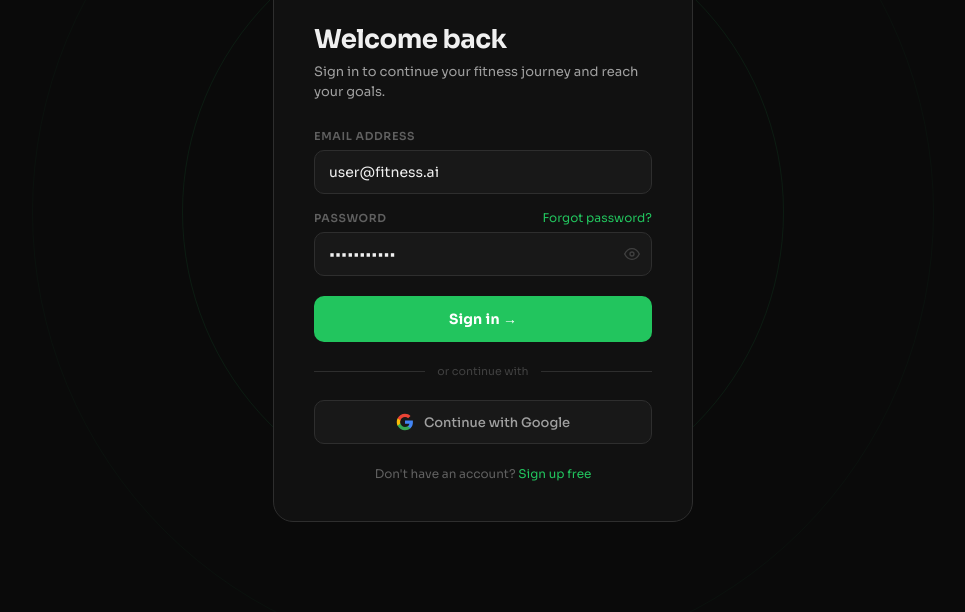
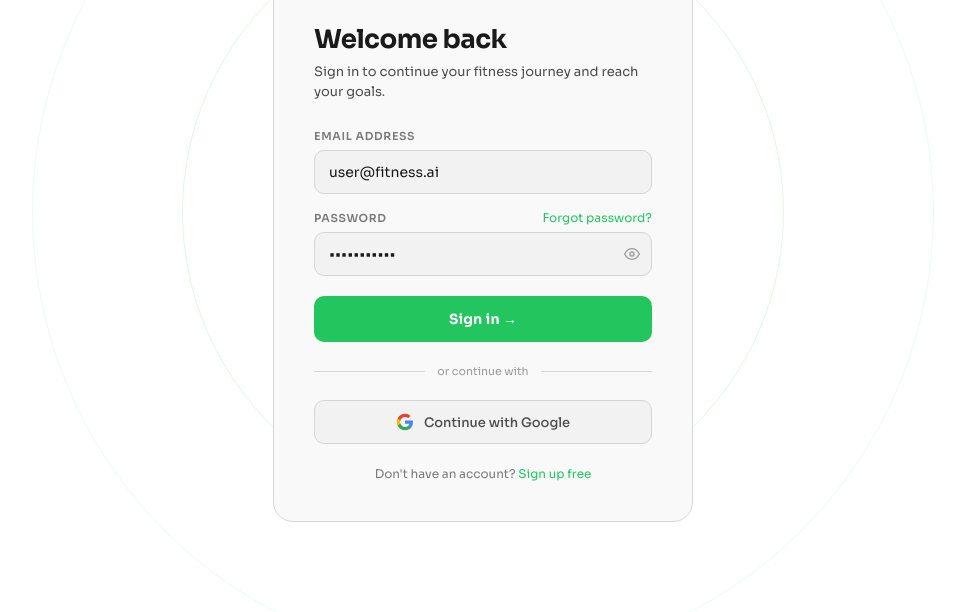
Before and after one commit to Naman107-code/ai-fitness-coach, a website: page index.html in a window 1280 px wide. Shown: the part 188-800 px from the top of the page, without its empty margins (157-1122 px from the left). Drawn offline with Linux system fonts and the light colour scheme.

Commit message:
Switch to premium light theme

```diff
--- a/index.html
+++ b/index.html
@@ -8,11 +8,11 @@
 <style>
 *{box-sizing:border-box;margin:0;padding:0}
 :root{
-  --bg:#0a0a0a;--bg2:#111;--bg3:#181818;--bg4:#1e1e1e;--bg5:#242424;
-  --border:#252525;--border2:#2e2e2e;--border3:#3a3a3a;
-  --text:#f0f0f0;--text2:#a0a0a0;--text3:#606060;--text4:#404040;
-  --green:#22c55e;--green2:#16a34a;--green3:#0f7a35;--green-dim:#0a1f12;--green-dim2:#0d2d1a;
-  --red:#ef4444;--red-dim:#1a0a0a;
+  --bg:#ffffff;--bg2:#f9f9f9;--bg3:#f2f2f2;--bg4:#e8e8e8;--bg5:#dfdfdf;
+  --border:#e0e0e0;--border2:#d5d5d5;--border3:#c5c5c5;
+  --text:#1a1a1a;--text2:#4b4b4b;--text3:#7a7a7a;--text4:#9a9a9a;
+  --green:#22c55e;--green2:#16a34a;--green3:#15803d;--green-dim:#f0fdf4;--green-dim2:#dcfce7;
+  --red:#ef4444;--red-dim:#fef2f2;
   --font:'Sora',sans-serif;--mono:'DM Mono',monospace;
   --sidebar:260px;--r:10px;--r2:14px;
 }
@@ -38,12 +38,12 @@ html,body{height:100%;overflow:hidden;background:var(--bg);color:var(--text);fon
 }
 .login-bg::before{
   content:'';position:absolute;width:600px;height:600px;
-  border-radius:50%;border:1px solid #22c55e18;
+  border-radius:50%;border:1px solid #22c55e25;
   top:50%;left:50%;transform:translate(-50%,-50%);
 }
 .login-bg::after{
   content:'';position:absolute;width:900px;height:900px;
-  border-radius:50%;border:1px solid #22c55e0a;
+  border-radius:50%;border:1px solid #22c55e15;
   top:50%;left:50%;transform:translate(-50%,-50%);
 }
 .login-card{
@@ -195,7 +195,7 @@ html,body{height:100%;overflow:hidden;background:var(--bg);color:var(--text);fon
   color:var(--text4);padding:4px;border-radius:6px;
   display:flex;align-items:center;transition:color .2s,background .2s;
 }
-.btn-logout:hover{color:var(--red);background:#1a0a0a}
+.btn-logout:hover{color:var(--red);background:var(--red-dim)}
 .btn-logout svg{width:14px;height:14px}
 
 /* ===================== MAIN ===================== */
@@ -300,7 +300,7 @@ html,body{height:100%;overflow:hidden;background:var(--bg);color:var(--text);fon
   background:var(--bg3);border:1px solid var(--border2);
   border-radius:var(--r);padding:14px 16px;overflow-x:auto;margin:10px 0;
 }
-.msg-text pre code{background:none;border:none;padding:0;font-size:12px;color:#a8e6c0}
+.msg-text pre code{background:none;border:none;padding:0;font-size:12px;color:var(--green2)}
 .msg-text h3{font-size:14px;font-weight:700;color:var(--text);margin:14px 0 6px}
 .msg-text blockquote{
   border-left:3px solid var(--green3);padding:8px 14px;
@@ -388,7 +388,7 @@ html,body{height:100%;overflow:hidden;background:var(--bg);color:var(--text);fon
   position:absolute;right:16px;top:60px;width:280px;
   background:var(--bg2);border:1px solid var(--border2);
   border-radius:var(--r2);padding:6px;z-index:50;
-  animation:dropIn .2s ease;box-shadow:0 8px 32px rgba(0,0,0,.5);
+  animation:dropIn .2s ease;box-shadow:0 8px 32px rgba(0,0,0,.08);
 }
 @keyframes dropIn{from{opacity:0;transform:translateY(-8px)}to{opacity:1;transform:none}}
 .settings-panel.hidden{display:none}
```
